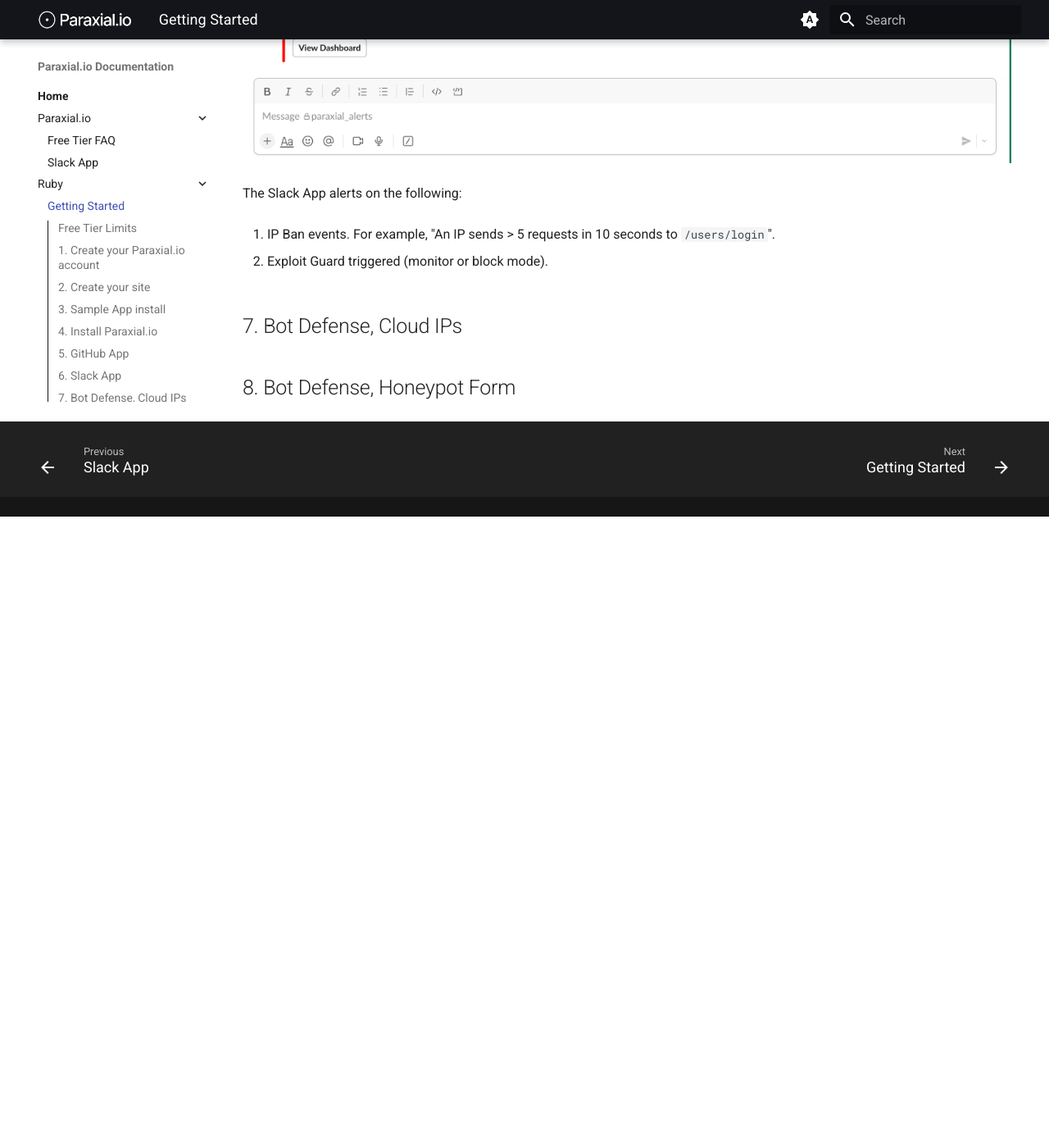
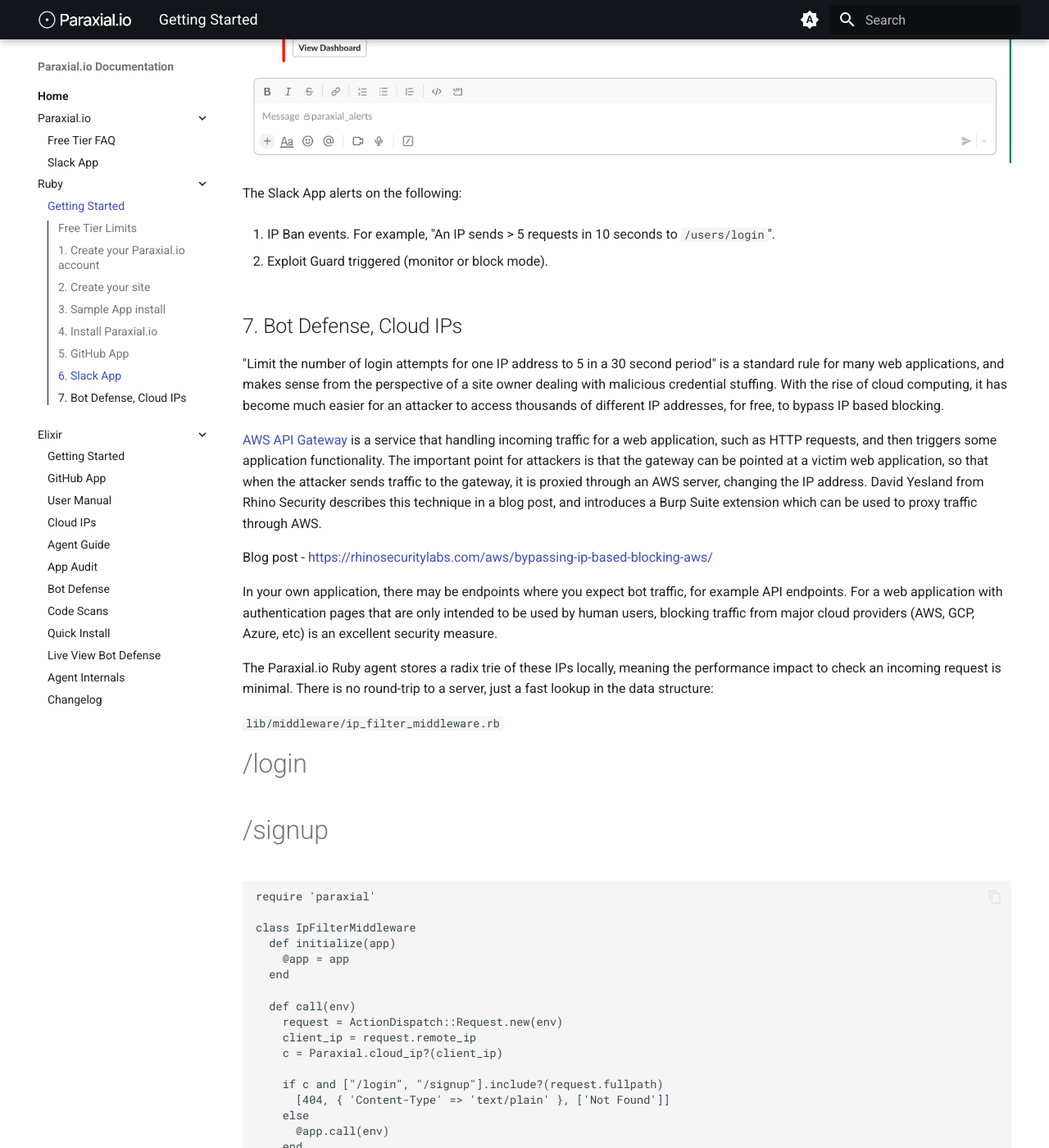
Before and after one commit to paraxialio/documentation, an MkDocs documentation site: the page built from docs/ruby/start.md, in a window 1280 px wide and 1400 px high, scrolled down 12746 px. Shown: the whole window at 82% size. Built offline with MkDocs 1.6.1 and Material for MkDocs 9.7.7, drawn with Linux system fonts in a browser that asks for light colours; before the commit the page ends 13376 px from its top, so only the background shows below that; some of the changed text lies outside the part shown.

Commit message:
ruby guide

````diff
--- a/docs/ruby/start.md
+++ b/docs/ruby/start.md
@@ -343,4 +343,63 @@
 
 ## 7. Bot Defense, Cloud IPs
 
-## 8. Bot Defense, Honeypot Form
+"Limit the number of login attempts for one IP address to 5 in a 30 second period" is a standard rule for many web applications, and makes sense from the perspective of a site owner dealing with malicious credential stuffing. With the rise of cloud computing, it has become much easier for an attacker to access thousands of different IP addresses, for free, to bypass IP based blocking.
+
+[AWS API Gateway](https://aws.amazon.com/api-gateway/) is a service that handling incoming traffic for a web application, such as HTTP requests, and then triggers some application functionality. The important point for attackers is that the gateway can be pointed at a victim web application, so that when the attacker sends traffic to the gateway, it is proxied through an AWS server, changing the IP address. David Yesland from Rhino Security describes this technique in a blog post, and introduces a Burp Suite extension which can be used to proxy traffic through AWS.
+
+Blog post - [https://rhinosecuritylabs.com/aws/bypassing-ip-based-blocking-aws/](https://rhinosecuritylabs.com/aws/bypassing-ip-based-blocking-aws/)
+
+In your own application, there may be endpoints where you expect bot traffic, for example API endpoints. For a web application with authentication pages that are only intended to be used by human users, blocking traffic from major cloud providers (AWS, GCP, Azure, etc) is an excellent security measure.
+
+The Paraxial.io Ruby agent stores a radix trie of these IPs locally, meaning the performance impact to check an incoming request is minimal. There is no round-trip to a server, just a fast lookup in the data structure:
+
+`lib/middleware/ip_filter_middleware.rb`
+
+# /login
+# /signup
+
+```
+require 'paraxial'
+
+class IpFilterMiddleware
+  def initialize(app)
+    @app = app
+  end
+
+  def call(env)
+    request = ActionDispatch::Request.new(env)
+    client_ip = request.remote_ip
+    c = Paraxial.cloud_ip?(client_ip)
+
+    if c and ["/login", "/signup"].include?(request.fullpath)
+      [404, { 'Content-Type' => 'text/plain' }, ['Not Found']]
+    else
+      @app.call(env)
+    end
+  end
+end
+```
+
+<br>
+
+`config/application.rb`
+
+```
+require_relative 'boot'
+require 'rails/all'
+
+# Require the gems listed in Gemfile, including any gems
+# you've limited to :test, :development, or :production.
+Bundler.require(*Rails.groups)
+
+module SampleApp
+  class Application < Rails::Application
+    # Initialize configuration defaults for originally generated Rails version.
+    config.load_defaults 7.0
+
+    # *** ADD THESE TWO LINES ***
+    Dir[Rails.root.join('lib', 'middleware', '*.{rb}')].each { |file| require file }
+    config.middleware.use IpFilterMiddleware
+  end
+end
+```
````
